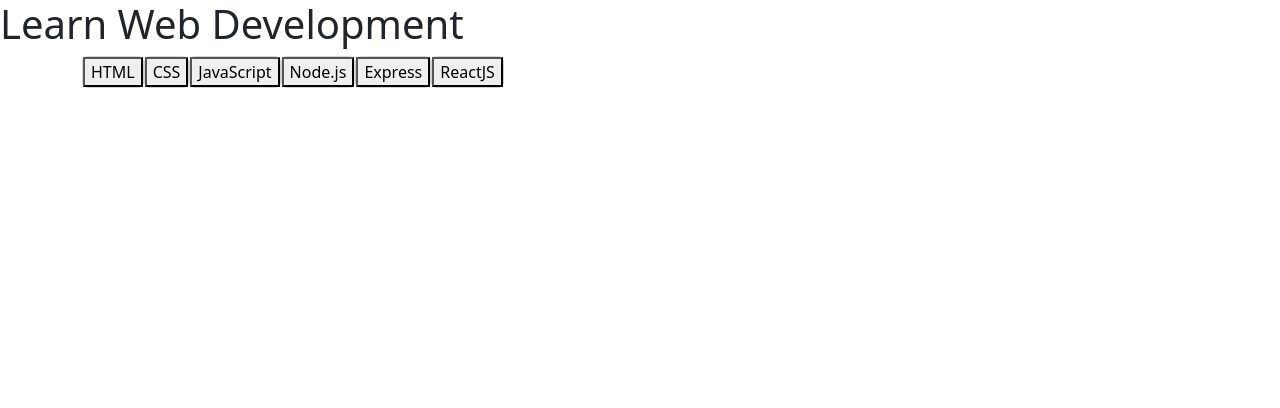
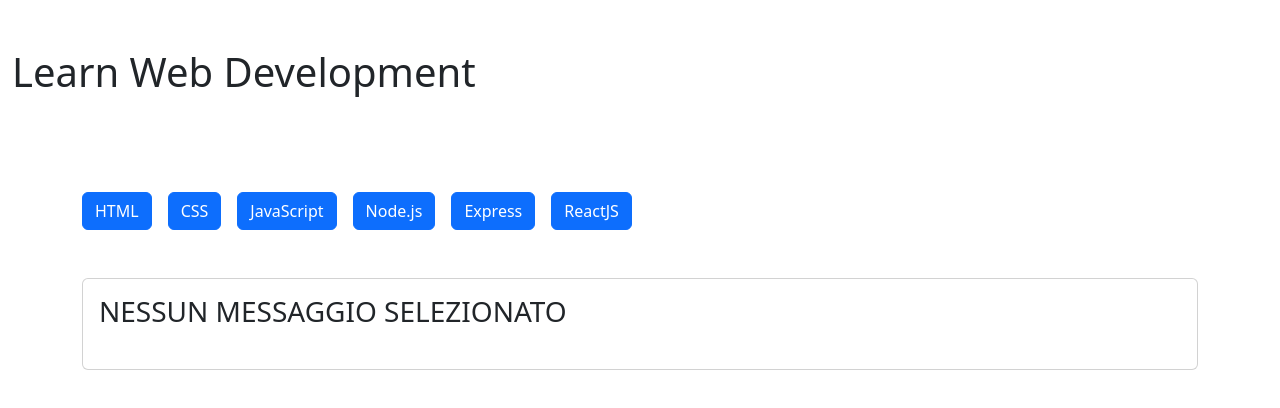
Before and after one commit to angeloren92/react-use-state, a React (Vite) app: page / in a window 1280 px wide. Shown: the top 408 px of the page. Built offline with nearby package versions, Linux system fonts and the light colour scheme; the HTML template or start-up script is replaced by a standard one.

Commit message:
add first bonus

```diff
--- a/src/components/AppHeader.jsx
+++ b/src/components/AppHeader.jsx
@@ -3,7 +3,9 @@
   return (
 
     <header>
-      <h1 className="">Learn Web Development</h1>
+      <div className="container-fluid">
+        <h1 className="my-5">Learn Web Development</h1>
+      </div>
     </header>
 
   )
--- a/src/components/AppMain.jsx
+++ b/src/components/AppMain.jsx
@@ -3,28 +3,27 @@
 export default function AppMain({ languages }) {
 
   let [count, setCount] = useState(0)
-  const markup = languages.find(element => element.id === count)
+  const selectedElement = languages.find(element => element.id === count)
 
   return (
     <main>
       <div className="container">
-        <div className="d-flex" >
+        <div className="d-flex gap-3">
           {
             languages.map(({ id, title }) => (
-              <div className="card">
-                <button key={id} onClick={() => setCount(count = id)}>
+              <div className="card-header my-5" key={id}>
+                <button onClick={() => setCount(id)} type="btn" className="btn btn-primary">
                   {title}
                 </button>
               </div>
             ))
           }
         </div>
-        {markup && (
-          <div className="card-body">
-            <h3>{markup.title}</h3>
-            <p>{markup.description}</p>
-          </div>
-        )
+        {
+        <div className="card p-3">
+          <h3>{selectedElement ? selectedElement.title : 'NESSUN MESSAGGIO SELEZIONATO'}</h3>
+          <p>{selectedElement ? selectedElement.description : ''}</p>
+        </div>
         }
       </div>
     </main >
```
